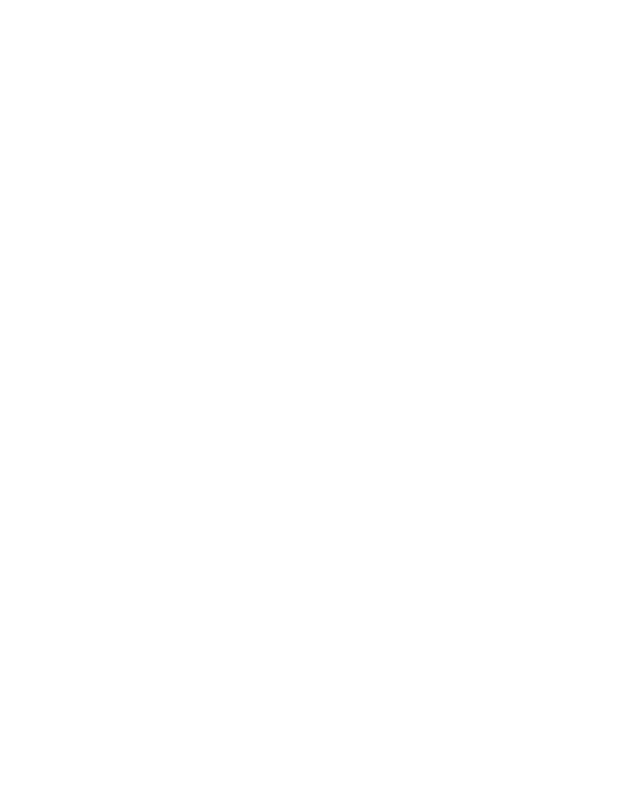
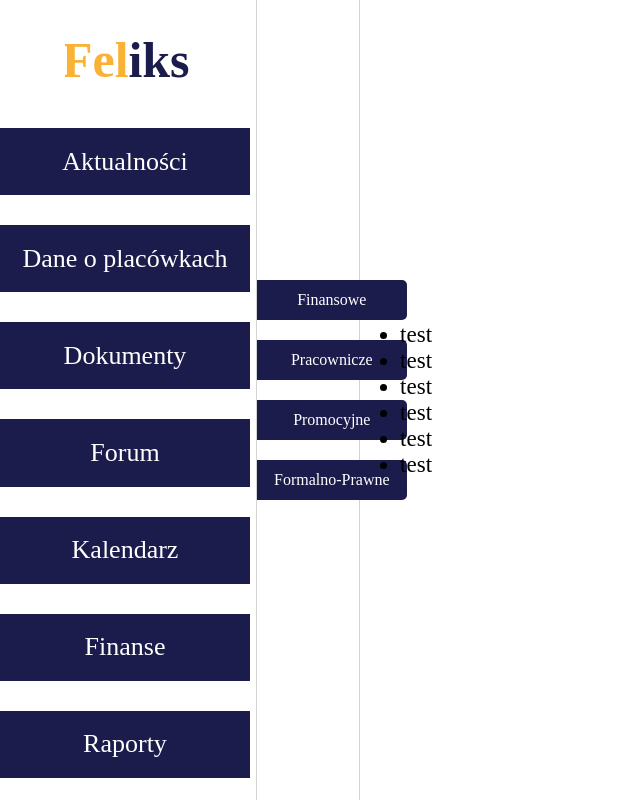
Before and after one commit to jkordek/JayKay, a React app: page /panels/Documents/Documents in a window 1280 px wide. Shown: the whole page, without its empty margins (0-640 px from the left). Built offline with nearby package versions, Linux system fonts and the light colour scheme.

Commit message:
added facilityDate page and documents page

```diff
--- a/src/assets/styles/app.sass
+++ b/src/assets/styles/app.sass
@@ -2,3 +2,5 @@
 @import "general"
 @import "news"
 @import "menu"
+@import "facility"
+@import "documents"
--- /dev/null
+++ b/src/assets/styles/documents.sass
@@ -0,0 +1,30 @@
+.documentsContainer
+  display: flex
+  width: 100%
+  flex-direction: row
+  align-items: center
+  .documentsMenu
+    width: 10%
+    height: 100%
+    border-right: 1px solid $gray
+    display: flex
+    flex-direction: column
+    justify-content: center
+
+    .documentsMenuItem
+      display: flex
+      justify-content: center
+      align-items: center
+      width: 150px
+      height: 40px
+      border-top-right-radius: 5px
+      border-bottom-right-radius: 5px
+      color: $text-white
+      background-color: $brand-color
+      margin-bottom: 20px
+      cursor: pointer
+      &.selected
+        width: 165px
+  .documentsList
+    display: flex
+    font-size: 23px
--- /dev/null
+++ b/src/assets/styles/facility.sass
@@ -0,0 +1,16 @@
+.facilityData
+  width: 100%
+  display: flex
+  justify-content: center
+  flex-direction: column
+  align-items: center
+  .facilityInfo
+    display: flex
+    width: 900px
+    flex-direction: row
+    justify-content: space-between
+  .messageBar
+    width: 900px
+    display: flex
+    flex-direction: row
+    justify-content: space-between
--- a/src/assets/styles/menu.sass
+++ b/src/assets/styles/menu.sass
@@ -1,7 +1,7 @@
 .sidePanel
   margin: 0
   padding: 0
-  width: 270px
+  width: 320px
   height: 100vh
   display: flex
   align-items: center
@@ -15,23 +15,27 @@
     margin: 40px 0 50px 0
   .menuList
     width: 100%
-    height: 50%
+    height: 680px
     display: flex
-    justify-content: space-between
     align-items: flex-start
     flex-direction: column
     .menuItem
+      display: flex
+      justify-content: center
+      align-items: center
       width: 250px
-      height: 50px
+      height: 80px
       font-size: 26px
       background-color: $brand-color
       color: $text-white
       cursor: pointer
+      margin-bottom: 30px
+      text-decoration: none
       &:hover
         width: 260px
         border-right: 3px solid $brand-orange
         border-radius: 0 5px 5px 0
-    .selected:disabled
+    .selected
       width: 260px
       border-right: 3px solid $brand-orange
       border-radius: 0 5px 5px 0
--- a/src/assets/styles/news.sass
+++ b/src/assets/styles/news.sass
@@ -6,11 +6,12 @@
     height: 100vh
     display: flex
     justify-content: center
+    flex-direction: column
     .optionsBar
       width: auto
       height: 50px
       display: flex
-      justify-content: space-between
+      justify-content: center
       align-items: center
       .newsList
         padding: 10px
@@ -24,3 +25,13 @@
         color: $text-white
         background: $brand-color
         border-radius: 4px
+    .newsContent
+      display: flex
+      width: 100%
+      height: 100%
+      .listOfNews
+        display: flex
+        justify-content: center
+        flex-direction: column
+      .addNewNews
+        display: none
--- a/src/components/common/menu/MenuList.jsx
+++ b/src/components/common/menu/MenuList.jsx
@@ -25,7 +25,7 @@ class MenuList extends React.Component {
     return (
       <div className="menuList">
         <MenuItem doOnClick={this.onClick.bind(this)} label="Aktualności" selected={this.isSelected('Aktualności')} anchor="News"/>
-        <MenuItem doOnClick={this.onClick.bind(this)} label="Dane o placówkach" selected={this.isSelected('Dane o placówkach')} anchor="FacilityDate"/>
+        <MenuItem doOnClick={this.onClick.bind(this)} label="Dane o placówkach" selected={this.isSelected('Dane o placówkach')} anchor="FacilityData"/>
         <MenuItem doOnClick={this.onClick.bind(this)} label="Dokumenty" selected={this.isSelected('Dokumenty')} anchor="Documents"/>
         <MenuItem doOnClick={this.onClick.bind(this)} label="Forum" selected={this.isSelected('Forum')} anchor="Forum"/>
         <MenuItem doOnClick={this.onClick.bind(this)} label="Kalendarz" selected={this.isSelected('Kalendarz')} anchor="Calendar"/>
--- /dev/null
+++ b/src/components/common/panels/Documents/Documents.jsx
@@ -0,0 +1,52 @@
+import React from 'react';
+import SidePanel from '../../menu/SidePanel';
+import Menu from './Menu';
+
+class Documents extends React.Component {
+  constructor(props) {
+    super(props);
+    this.state = {
+      selected: ''
+    };
+  }
+
+  onClick(name) {
+    this.setState({
+      selected: name,
+    });
+  }
+
+  isSelected(name) {
+    return this.state.selected === name ? 'selected' : '';
+  }
+
+  render() {
+    const { selected } = this.state;
+
+    return (
+      <div className="container">
+        <SidePanel />
+        <div className="documentsContainer">
+          <div className="documentsMenu">
+            <Menu doOnClick={this.onClick.bind(this)} label="Finansowe" selected={this.isSelected('Finansowe')} />
+            <Menu doOnClick={this.onClick.bind(this)} label="Pracownicze" selected={this.isSelected('Pracownicze')} />
+            <Menu doOnClick={this.onClick.bind(this)} label="Promocyjne" selected={this.isSelected('Promocyjne')} />
+            <Menu doOnClick={this.onClick.bind(this)} label="Formalno-Prawne" selected={this.isSelected('Formalno-Prawne')} />
+          </div>
+          <div className="documentsList">
+            <ul>
+              <li>test</li>
+              <li>test</li>
+              <li>test</li>
+              <li>test</li>
+              <li>test</li>
+              <li>test</li>
+            </ul>
+          </div>
+        </div>
+      </div>
+    )
+  }
+}
+
+export default Documents;
--- /dev/null
+++ b/src/components/common/panels/Documents/Menu.jsx
@@ -0,0 +1,20 @@
+import React from 'react';
+import classnames from 'classnames';
+
+class Menu extends React.Component {
+  constructor(props) {
+    super(props);
+  }
+
+  render() {
+    const { label, doOnClick, selected } = this.props;
+
+    return (
+      <a onClick={(event) => doOnClick(label)} className={classnames('documentsMenuItem', {'selected': selected})}>
+        {label}
+      </a>
+    )
+  }
+}
+
+export default Menu;
--- /dev/null
+++ b/src/components/common/panels/FacilityData/FacilityData.jsx
@@ -0,0 +1,48 @@
+import React from 'react';
+import SidePanel from '../../menu/SidePanel';
+
+class FacilityData extends React.Component {
+  constructor(props) {
+    super(props);
+  }
+
+  render() {
+    return (
+      <div className="container">
+        <SidePanel />
+        <div className="facilityData">
+          <div className="facilityInfo">
+            <span className="facilityDescription">
+              Zespół placówki w Lubaszu:<br />
+            Menadżer – Anna Nowak, 687 908 965, anna.nowak@wp.pl<br /> Sprzedawca – Jan Kowalski, 505 202 698, jan.kowalski@wp.pl<br /> Pracownik administracyjny – Wojciech Król, 654 786 908, wojciech.krol@wp.pl<br />
+              Adres placówki: ul. Woźna 2/10, Lubasz 64-720
+            </span>
+            <div className="facilityMenu">
+              <button className="chooseFacility">
+                Wybierz placówkę
+              </button>
+              <div className="menuOptions">
+                <ul>
+                  <li>Lubasz</li>
+                  <li>Komorniki</li>
+                  <li>Luboń</li>
+                  <li>Poznań</li>
+                </ul>
+              </div>
+            </div>
+          </div>
+
+          <div className="messageBar">
+            <span>Wyślij wiadomoś do placówki</span>
+            <textarea rows="1" cols="50"></textarea>
+            <button className="selectFacility">Wybierz placówkę</button>
+            <button className="sendMessage">Wyślij</button>
+          </div>
+        </div>
+      </div>
+
+    )
+  }
+}
+
+export default FacilityData;
--- a/src/components/common/panels/News/News.jsx
+++ b/src/components/common/panels/News/News.jsx
@@ -11,9 +11,19 @@ class News extends React.Component {
   }
 
   doOnClick(name) {
-    this.setState({
-      optionSelected: name,
-    });
+
+    window.onload = function() {
+      var newsBtn = document.getElementById({name});
+      newsBtn.onclick = function(){
+        if(newsBtn === 'newsList') {
+          document.getElementById('listOfNews').style.display = 'flex';
+          document.getElementById('addNewNews').style.display = 'none';
+        } else if (newsBtn === 'addNews') {
+          document.getElementById('listOfNews').style.display = 'none';
+          document.getElementById('addNewNews').style.display = 'flex';
+        }
+      };
+    };
   }
 
   isSelected(name) {
@@ -30,15 +40,20 @@ class News extends React.Component {
 
         <div className="newsPanel">
           <div className="optionsBar">
-            <button onClick={(event) => doOnClick('Lista aktualności')} className={classnames('newsList', {'clicked': optionSelected})}>
+            <button id='newsList' className='newsList' onClick={this.doOnClick.bind('newsList')}>
               Lista aktualności
             </button>
-            <button className={classnames('addNews', { 'clicked': this.isSelected('Dodawanie aktualności')})}>
+            <button id='addNews' className='addNews' onClick={this.doOnClick.bind('addNews')}>
               Dodawanie aktualności
             </button>
           </div>
           <div className="newsContent">
-
+            <div id='listOfNews' className='listOfNews'>
+              test
+            </div>
+            <div id='addNewNews' className='addNewNews'>
+              test2
+            </div>
           </div>
         </div>
       </div>
```
Also changed, not shown: src/components/common/panels/News/Options.jsx (deleted, +0 -12 lines), src/routes.js (+12 -0 lines).
